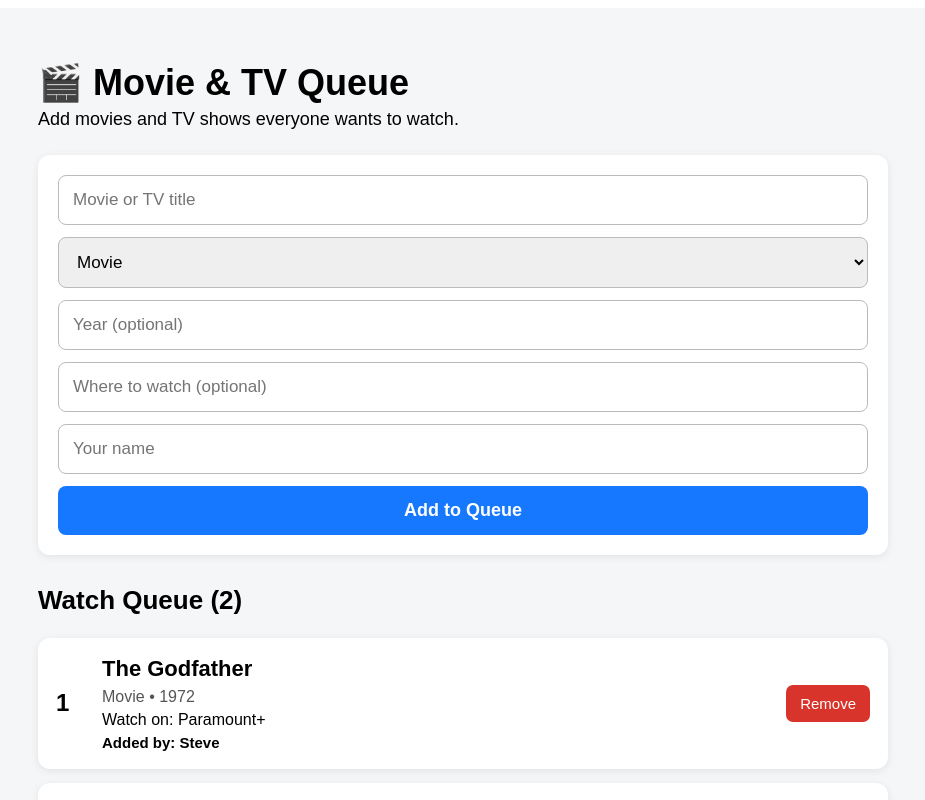
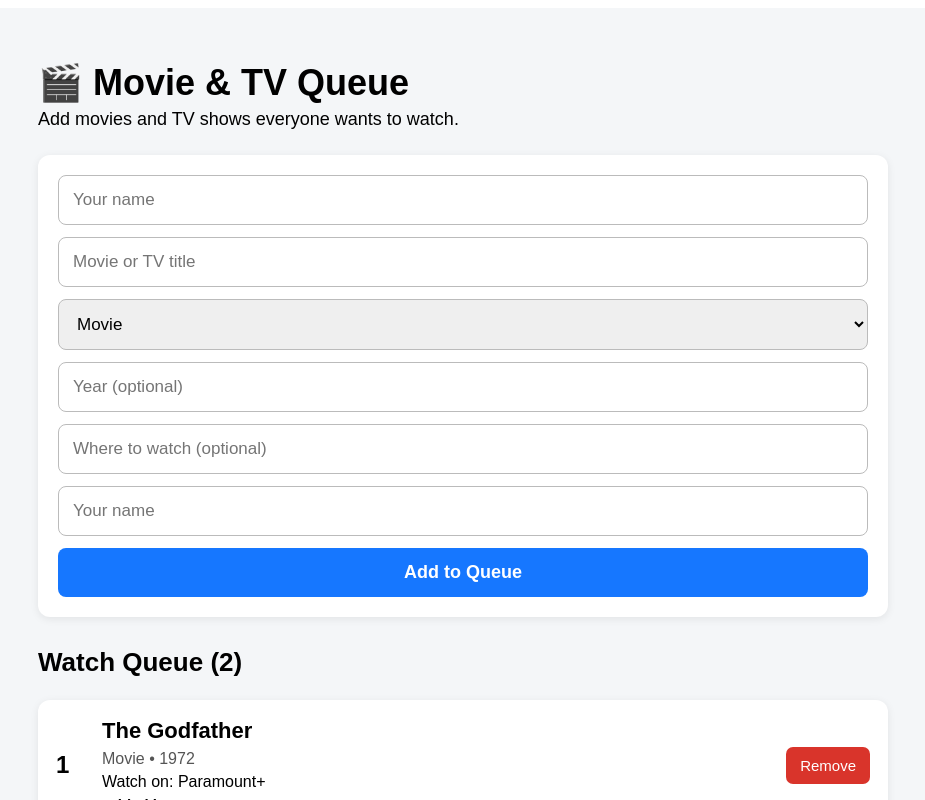
Before and after one commit to smschobel-hue/movie-tv-queue, a Next.js app: page / in a window 1280 px wide. Shown: the top 800 px of the page, without its empty margins (177-1102 px from the left). Built offline with nearby package versions, Linux system fonts and the light colour scheme.

Commit message:
Update page.js: add name entry

```diff
--- a/app/page.js
+++ b/app/page.js
@@ -116,6 +116,8 @@ export default function Home() {
 
     setService("");
 
+    setAddedBy("");
+
   }
 
   function removeItem(id) {
@@ -150,7 +152,19 @@ export default function Home() {
 
         <form onSubmit={addItem} style={styles.form}>
 
-          <input
+<input
+
+  style={styles.input}
+
+  type="text"
+
+  placeholder="Your name"
+
+  value={addedBy}
+
+  onChange={(event) => setAddedBy(event.target.value)}
+
+/>          <input
 
             style={styles.input}
 
```
